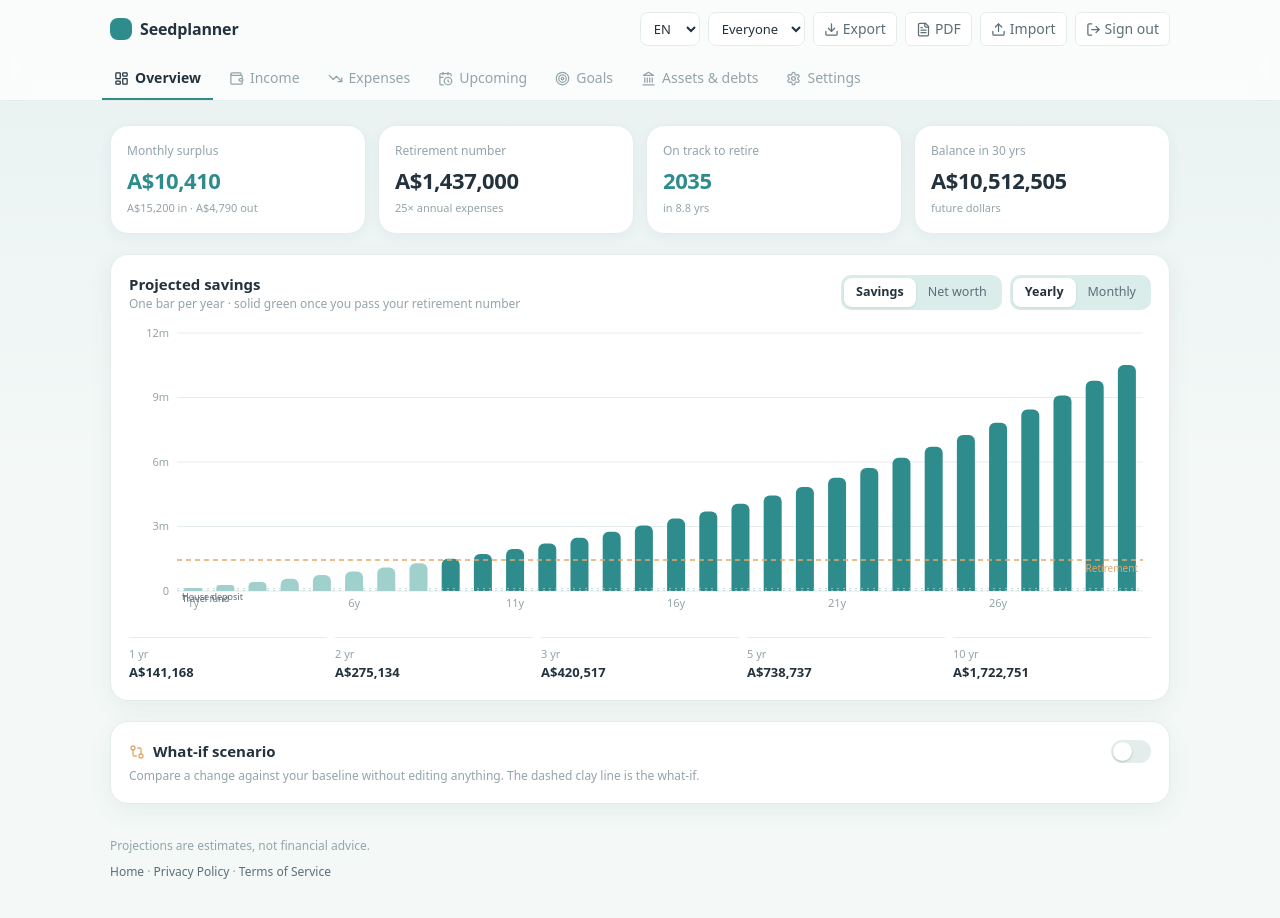
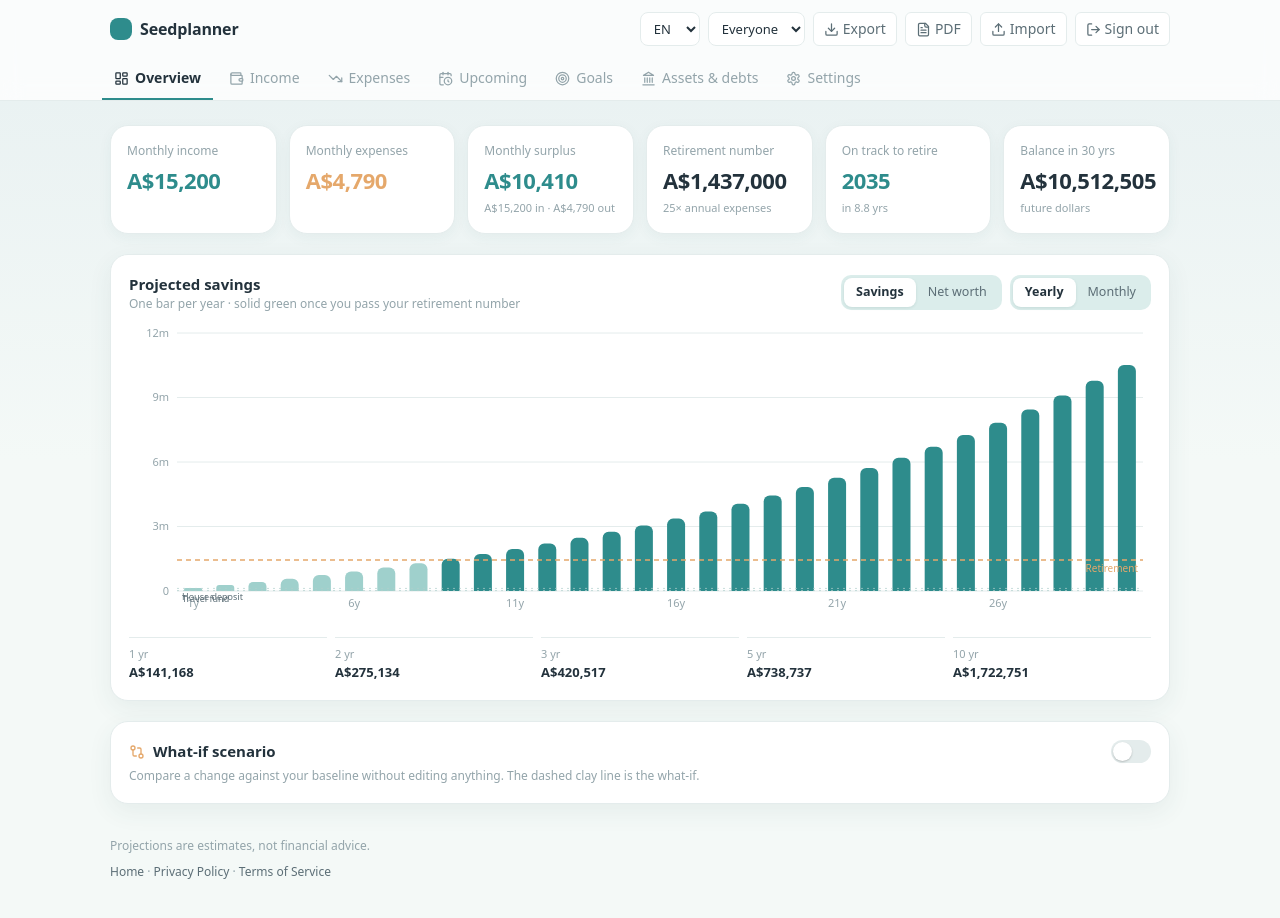
Before and after one commit to FeyaKimBerry/seedplanner, a React (Vite) app: page / in a window 1280 px wide. Both pictures are taken after a click on the button "Sign in with Google". Shown: the top 918 px of the page. Built offline with nearby package versions, Linux system fonts and the light colour scheme.

Commit message:
Add expense and income in over view and add reset button on what if

```diff
--- a/src/App.jsx
+++ b/src/App.jsx
@@ -6,7 +6,7 @@ import {
 import {
   Wallet, TrendingDown, CalendarClock, Target, Landmark, Settings as Cog,
   LayoutDashboard, Plus, Trash2, Download, Upload, Users, ShieldCheck,
-  PiggyBank, GitCompare, Check, FileText, LogOut, ChevronDown,
+  PiggyBank, GitCompare, Check, FileText, LogOut, ChevronDown, RotateCcw,
 } from "lucide-react";
 
 /* ------------------------------------------------------------------ *
@@ -51,6 +51,7 @@ const STR = {
     footer: "Projections are estimates, not financial advice.",
 
     stat_surplus: "Monthly surplus", stat_retireNum: "Retirement number",
+    stat_income: "Monthly income", stat_expense: "Monthly expenses",
     stat_retireOn: "On track to retire", stat_balanceIn: "Balance in {n} yrs",
     inout: "{in} in · {out} out", setManually: "set manually", xAnnual: "{n}× annual expenses",
     inYrs: "in {n} yrs", beyond: "beyond horizon — adjust inputs",
@@ -66,7 +67,7 @@ const STR = {
     whatifTitle: "What-if scenario",
     whatifDesc: "Compare a change against your baseline without editing anything. The dashed clay line is the what-if.",
     wiIncome: "Monthly income change", wiExpense: "Monthly expense change",
-    wiReturn: "Expected return", wiOneOff: "One-off cost",
+    wiReturn: "Expected return", wiOneOff: "One-off cost", wiReset: "Reset",
 
     add: "Add", empty: "Nothing here yet — add your first entry.", delete: "Delete",
     title_income: "Income", sub_income: "Recurring and one-off. Tag each to a person for the household toggle.",
@@ -126,6 +127,7 @@ const STR = {
     footer: "การคาดการณ์เป็นเพียงการประมาณ ไม่ใช่คำแนะนำทางการเงิน",
 
     stat_surplus: "เงินเหลือต่อเดือน", stat_retireNum: "เงินเกษียณที่ต้องมี",
+    stat_income: "รายได้ต่อเดือน", stat_expense: "รายจ่ายต่อเดือน",
     stat_retireOn: "คาดว่าจะเกษียณ", stat_balanceIn: "ยอดเงินใน {n} ปี",
     inout: "{in} เข้า · {out} ออก", setManually: "ตั้งเอง", xAnnual: "{n}× ค่าใช้จ่ายต่อปี",
     inYrs: "อีก {n} ปี", beyond: "เกินช่วงที่คำนวณ — ปรับข้อมูล",
@@ -141,6 +143,7 @@ const STR = {
     whatifTitle: "สถานการณ์สมมติ",
     whatifDesc: "เปรียบเทียบการเปลี่ยนแปลงกับค่าพื้นฐานโดยไม่ต้องแก้ข้อมูลจริง เส้นประสีส้มคือสถานการณ์สมมติ",
     wiIncome: "รายได้ต่อเดือนเปลี่ยน", wiExpense: "รายจ่ายต่อเดือนเปลี่ยน",
+    wiReset: "รีเซ็ต",
     wiReturn: "ผลตอบแทนคาดหวัง", wiOneOff: "ค่าใช้จ่ายครั้งเดียว",
 
     add: "เพิ่ม", empty: "ยังไม่มีรายการ — เพิ่มรายการแรกของคุณ", delete: "ลบ",
@@ -194,6 +197,7 @@ const STR = {
     footer: "Prognosen sind Schätzungen, keine Finanzberatung.",
 
     stat_surplus: "Monatlicher Überschuss", stat_retireNum: "Rentenbetrag",
+    stat_income: "Monatliches Einkommen", stat_expense: "Monatliche Ausgaben",
     stat_retireOn: "Rente voraussichtlich", stat_balanceIn: "Stand in {n} Jahren",
     inout: "{in} ein · {out} aus", setManually: "manuell gesetzt", xAnnual: "{n}× Jahresausgaben",
     inYrs: "in {n} Jahren", beyond: "außerhalb des Zeitraums – Eingaben anpassen",
@@ -209,6 +213,7 @@ const STR = {
     whatifTitle: "Was-wäre-wenn-Szenario",
     whatifDesc: "Vergleiche eine Änderung mit deiner Basis, ohne etwas zu bearbeiten. Die gestrichelte Linie ist das Szenario.",
     wiIncome: "Monatl. Einkommen ändern", wiExpense: "Monatl. Ausgaben ändern",
+    wiReset: "Zurücksetzen",
     wiReturn: "Erwartete Rendite", wiOneOff: "Einmalige Kosten",
 
     add: "Hinzufügen", empty: "Noch nichts hier – füge deinen ersten Eintrag hinzu.", delete: "Löschen",
@@ -262,6 +267,7 @@ const STR = {
     footer: "Les projections sont des estimations, pas des conseils financiers.",
 
     stat_surplus: "Excédent mensuel", stat_retireNum: "Montant retraite",
+    stat_income: "Revenu mensuel", stat_expense: "Dépenses mensuelles",
     stat_retireOn: "Retraite prévue", stat_balanceIn: "Solde dans {n} ans",
     inout: "{in} entrée · {out} sortie", setManually: "défini manuellement", xAnnual: "{n}× dépenses annuelles",
     inYrs: "dans {n} ans", beyond: "au-delà de la période – ajustez les données",
@@ -277,6 +283,7 @@ const STR = {
     whatifTitle: "Scénario hypothétique",
     whatifDesc: "Comparez un changement à votre base sans rien modifier. La ligne pointillée est l'hypothèse.",
     wiIncome: "Variation revenu mensuel", wiExpense: "Variation dépense mensuelle",
+    wiReset: "Réinitialiser",
     wiReturn: "Rendement attendu", wiOneOff: "Coût ponctuel",
 
     add: "Ajouter", empty: "Rien ici pour l'instant – ajoutez votre première entrée.", delete: "Supprimer",
@@ -1075,6 +1082,12 @@ function Dashboard({ state, projection, fmt, retireTarget, retireDate, retireMon
     <div className="flex flex-col gap-5">
       {/* headline cards */}
       <div className="grid gap-3" style={{ gridTemplateColumns: "repeat(auto-fit, minmax(148px, 1fr))" }}>
+        <Stat label={t("stat_income")}
+          value={fmt.format(projection.monthlyIncome)}
+          tone={C.green} />
+        <Stat label={t("stat_expense")}
+          value={fmt.format(projection.monthlyExpense)}
+          tone={C.clay} />
         <Stat label={t("stat_surplus")}
           value={fmt.format(projection.monthlyNet)}
           tone={projection.monthlyNet >= 0 ? C.green : C.clay}
@@ -1170,6 +1183,8 @@ function Dashboard({ state, projection, fmt, retireTarget, retireDate, retireMon
  * ================================================================== */
 function WhatIf({ whatIf, setWhatIf, fmt, settings }) {
   const up = (p) => setWhatIf((w) => ({ ...w, ...p }));
+  const reset = () => up({ incomeDelta: 0, expenseDelta: 0, returnRate: null, oneOffAmount: 0, oneOffMonth: 12 });
+  const dirty = whatIf.incomeDelta || whatIf.expenseDelta || whatIf.oneOffAmount || whatIf.returnRate != null;
   return (
     <Card>
       <div className="flex items-center justify-between">
@@ -1177,7 +1192,16 @@ function WhatIf({ whatIf, setWhatIf, fmt, settings }) {
           <GitCompare size={16} color={C.clay} />
           <h2 style={{ fontWeight: 600, fontSize: 15 }}>{t("whatifTitle")}</h2>
         </div>
-        <Toggle on={whatIf.active} onChange={(v) => up({ active: v })} />
+        <div className="flex items-center gap-3">
+          {whatIf.active && dirty && (
+            <button onClick={reset}
+              className="flex items-center gap-1 rounded-md px-2 py-1"
+              style={{ border: `1px solid ${C.line}`, color: C.sub, fontSize: 12.5 }}>
+              <RotateCcw size={13} /> {t("wiReset")}
+            </button>
+          )}
+          <Toggle on={whatIf.active} onChange={(v) => up({ active: v })} />
+        </div>
       </div>
       <p style={{ color: C.faint, fontSize: 12, marginTop: 4 }}>
         {t("whatifDesc")}
```
